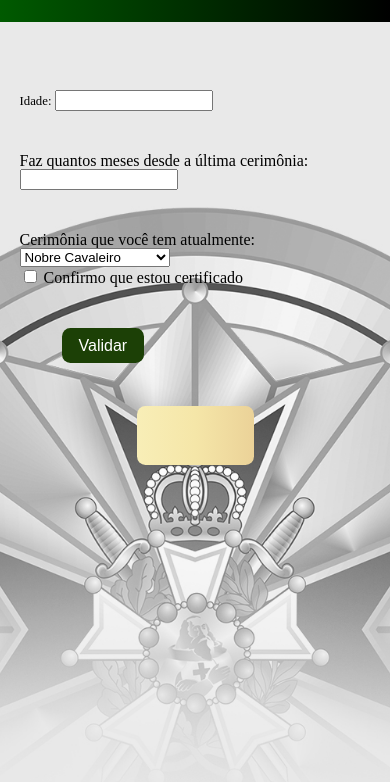
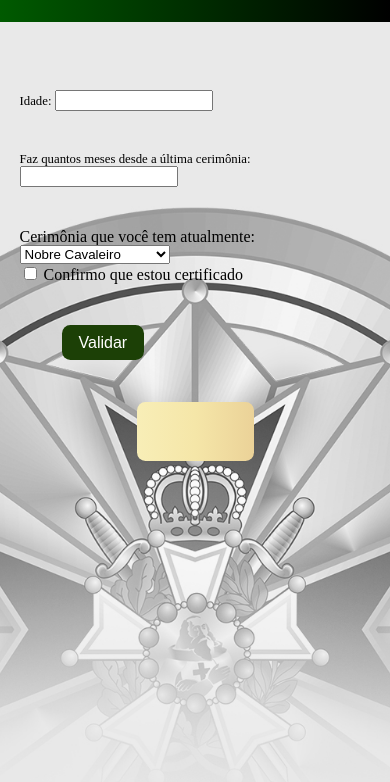
Before and after one commit to eneiasraul/cavalaria-ceara, a plain HTML site: page index.html in a window 390 px wide. Shown: the part 62-844 px from the top of the page. Drawn offline with Linux system fonts and the light colour scheme.

Commit message:
Redimensionando class ultimacerimonia para telas menores

```diff
--- a/style.css
+++ b/style.css
@@ -62,7 +62,15 @@
     }
 
   .ultimacerimonia{
-    margin-bottom: 5vh;
+      margin-bottom: 5vh;
+    }
+
+    @media only screen and (max-width: 768px) {
+      .ultimacerimonia {
+        font-size: 0.8rem;
+      }
+    }
+
   }
   .cerimonialatual{
     margin-bottom: 5vh;
```
